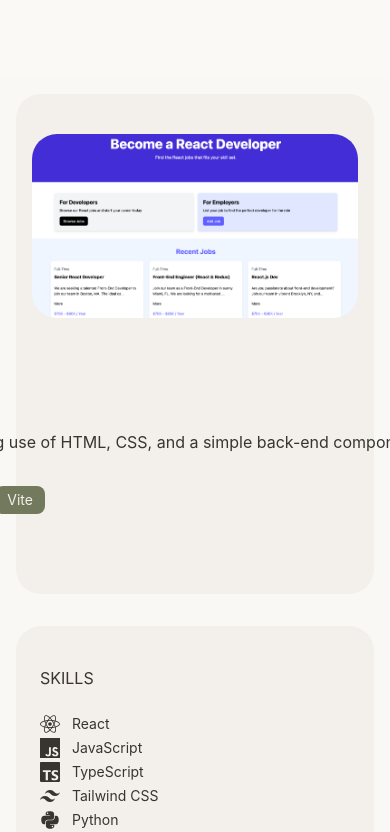
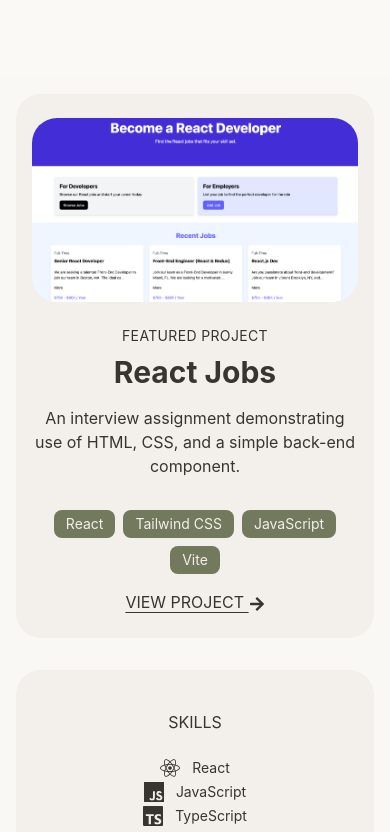
Before and after one commit to evafrank7/eva-frankovic, a React (Vite) app: page / in a window 390 px wide. Shown: the part 805-1637 px from the top of the page. Built offline with nearby package versions, Linux system fonts and the light colour scheme; data requests are answered from the project's data file.

Commit message:
Making components more responsive, adding Filler element

```diff
--- a/src/components/AboutMe.jsx
+++ b/src/components/AboutMe.jsx
@@ -7,7 +7,7 @@
     return (
         <div className="py-10 mb-4 mt-4">
             <div className="max-w-7xl mx-auto px-4 sm:px-6 lg:px-8 flex flex-col md:flex-row items-center gap-8">
-                <section className="flex-1 w-175">
+                <section className="flex-1 w-auto">
                     <h2 className="uppercase pb-2"> About Me </h2>
                     <p className='pb-8'> I am a developer who primarly loves to work on the frontend, but can do some backend work as well. Outside of coding, you can find me getting a coffee, a cocktail, or hanging out with dog.</p>
                     <Link
--- a/src/components/FeaturedProject.jsx
+++ b/src/components/FeaturedProject.jsx
@@ -27,10 +27,10 @@
     const projectImage = project.images?.[0];
 
     return (
-        <div className="bg-[var(--cream)] rounded-[25px] py-10 mb-4">
-            <div className="max-w-7xl mx-auto px-4 sm:px-6 lg:px-8 flex flex-col md:flex-row items-center gap-8">
+        <div className="bg-[var(--cream)] rounded-[25px] py-6 sm:py-8 lg:py-10 mb-4">
+            <div className="max-w-7xl mx-auto px-4 sm:px-6 lg:px-8 flex flex-col md:flex-row items-center gap-6 lg:gap-8">
                 {projectImage && (
-                    <section className="flex-1">
+                    <section className="flex-1 w-full flex justify-center">
                         <img
                             className="w-full max-w-md rounded-[25px] object-cover"
                             src={projectImage}
@@ -39,7 +39,7 @@
                     </section>
                 )}
 
-                <section className="flex-1 w-245">
+                <section className="flex-1 w-full min-w-0 text-center md:text-left">
                     <p className="uppercase tracking-wide text-sm mb-2">Featured Project</p>
                     <h1 className="text-3xl font-bold mb-4">{project.title}</h1>
                     <p className="mb-4">{project.description}</p>
@@ -49,7 +49,7 @@
                     )}
 
                     {project.tech && (
-                        <div className="flex flex-wrap justify-start gap-2 py-4">
+                        <div className="flex flex-wrap justify-center md:justify-start gap-2 py-4">
                             {project.tech.map((tech) => (
                                 <span
                                     key={tech}
--- a/src/components/Filler.jsx
+++ b/src/components/Filler.jsx
@@ -1,12 +1,17 @@
 import React from 'react'
+import { LiaCrossSolid } from "react-icons/lia";
 
 const Filler = () => {
     return (
-        <div className="bg-[var(--olive)] rounded-[25px] py-10 mb-4 mt-4 mr-4">
-            <div className="max-w-7xl mx-auto px-4 sm:px-6 lg:px-8 flex flex-col md:flex-row items-end justify-end gap-8">
-                <section className="flex-1 w-110 h-75 flex items-center justify-center">
-                    <h1 className="!text-[var(--coconut)] text-2xl">TBD</h1>
-                </section>
+        <div className="bg-[var(--olive)] rounded-[25px] max-w-lg mx-auto py-3 my-4 md:mr-4">
+            <div className="max-w-7xl px-4 sm:px-6 lg:px-8 grid grid-cols-1 md:grid-cols-2 h-full">
+                <div className="flex items-center justify-center">
+                    <LiaCrossSolid className='text-[var(--coconut)] text-5xl' />
+                </div>
+                <div className="flex items-center justify-center text-center flex-col">
+                    <h1 className="!text-[var(--coconut)] text-lg">"For I consider that the sufferings of this present time are not worthy to be compared with the glory which shall be revealed in us."</h1>
+                    <p className="!text-[var(--coconut)] text-lg italic"> - Matthew 7:7 </p>
+                </div>
             </div>
         </div>
     )
--- a/src/components/Footer.jsx
+++ b/src/components/Footer.jsx
@@ -7,7 +7,7 @@
   const linkClass = 'px-4 py-4 uppercase';
   return (
     <footer className="bg-[var(--cream)]">
-      <div className="mx-auto grid w-full max-w-7xl grid-cols-3 items-center px-8 py-8">
+      <div className="mx-auto grid w-full max-w-7xl grid-cols-2 md:grid-cols-3 items-center px-8 py-8">
         <div className="flex justify-start">
           <NavLink to="/" className="flex-shrink-0">
             <img
@@ -18,7 +18,7 @@
           </NavLink>
         </div>
 
-        <div className="flex justify-center gap-8 text-[var(--text)]">
+        <div className="hidden md:flex justify-center gap-8 text-[var(--text)]">
           <NavLink to="/" className={linkClass}>
             Home
           </NavLink>
@@ -33,7 +33,7 @@
           </NavLink>
         </div>
 
-        <Icons />
+        <Icons className="flex justify-end"/>
 
       </div>
       <div className='flex items-center justify-center'>
--- a/src/components/NavBar.jsx
+++ b/src/components/NavBar.jsx
@@ -51,7 +51,7 @@
 
                                 <NavLink
                                     to="/"
-                                    className="bg-[var(--olive-dark)] !text-white inline-flex items-center justify-center px-5 py-2 rounded-full hover:bg-[var(--olive-light)] transition-colors duration-300 uppercase"
+                                    className="bg-[var(--olive-dark)] !text-white inline-flex items-center justify-center px-5 py-2 rounded-full md:justify-start hover:bg-[var(--olive-light)] transition-colors duration-300 uppercase"
                                 >
                                     Let's Connect!
                                 </NavLink>
--- a/src/components/SkillsList.jsx
+++ b/src/components/SkillsList.jsx
@@ -20,8 +20,8 @@
 const Skills = () => {
   return (
     <div className="bg-[var(--cream)] rounded-[25px] w-75 py-10 px-6 mb-4">
-      <h3 className='uppercase'> Skills </h3>
-      <div className="mt-6 flex flex-col gap-1 text-[var(--text)]">
+      <h3 className='uppercase text-center md:text-left'> Skills </h3>
+      <div className="mt-6 flex flex-col items-center md:items-start gap-1 text-[var(--text)]">
         {skills.map(({ name, icon: Icon }) => (
           <div key={name} className="flex items-center gap-3 text-xl">
             <Icon className="text-xl" />
```
Also changed, not shown: src/components/Skills.jsx (added).
